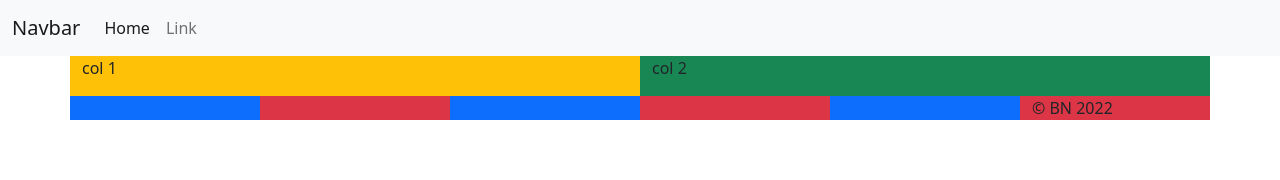
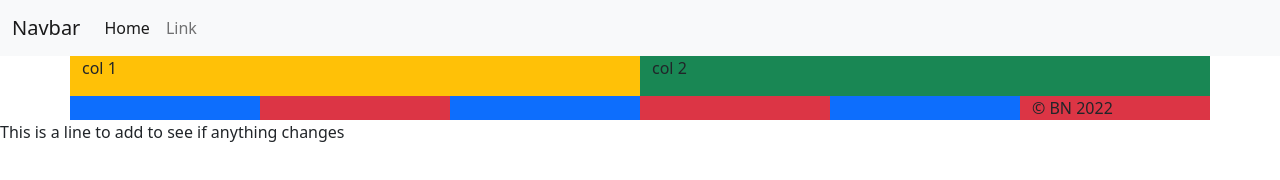
Before and after one commit to niiicedave/collab-practice, a plain HTML site: page index.html in a window 1280 px wide. Drawn offline with nearby package versions, Linux system fonts and the light colour scheme.

Commit message:
take home challenge

```diff
--- a/index.html
+++ b/index.html
@@ -61,6 +61,7 @@
       </div>
     </footer>
 
+    This is a line to add to see if anything changes
     <!-- JavaScript: Bootstrap Bundle with Popper -->
     <script
       src="https://cdn.jsdelivr.net/npm/bootstrap@5.1.3/dist/js/bootstrap.bundle.min.js"
```
